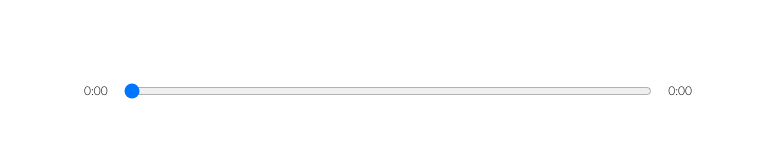
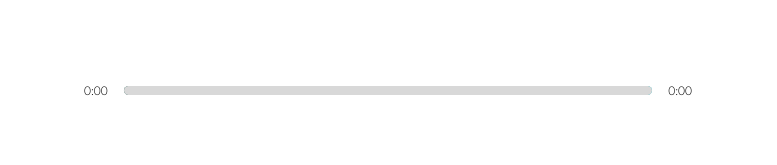
Before and after one commit to RicardVillalba/reproductor, a React (Create React App) app: page / in a window 1280 px wide. Shown: the part 493-658 px from the top of the page, without its empty margins (252-1029 px from the left). Built offline with nearby package versions, Linux system fonts and the light colour scheme.

Commit message:
autoskip and drop bar working

```diff
--- a/src/App.js
+++ b/src/App.js
@@ -13,12 +13,29 @@ function App() {
   const [songInfo, setSongInfo] = useState({
     currentTime: 0,
     duration: 0,
+    animationPercentage: 0,
   });
   const timeUpdateHandler = (e) => {
     const current = e.target.currentTime;
     const duration = e.target.duration;
-    setSongInfo({ ...songInfo, currentTime: current, duration: duration });
+    //calculate percentage
+    const roundedCurrent = Math.round(current);
+    const roundedDuration = Math.round(duration);
+    const animation = Math.round((roundedCurrent / roundedDuration) * 100);
+    setSongInfo({
+      ...songInfo,
+      currentTime: current,
+      duration: duration,
+      animationPercentage: animation,
+    });
   };
+
+  const songEndHandler = async () => {
+    let currentIndex = songs.findIndex((song) => song.id === currentSong.id);
+    await setCurrentSong(songs[(currentIndex + 1) % songs.length]);
+    if (isPlaying) audioRef.current.play();
+  };
+
   const [libraryStatus, setLibraryStatus] = useState(false);
   return (
     <div className="App">
@@ -31,6 +48,9 @@ function App() {
         audioRef={audioRef}
         setSongInfo={setSongInfo}
         songInfo={songInfo}
+        songs={songs}
+        setCurrentSong={setCurrentSong}
+        setSongs={setSongs}
       />
       <Library
         songs={songs}
@@ -46,6 +66,7 @@ function App() {
         onTimeUpdate={timeUpdateHandler}
         onLoadedMetadata={timeUpdateHandler}
         src={currentSong.audio}
+        onEnded={songEndHandler}
       ></audio>
     </div>
   );
--- a/src/components/LibrarySong.js
+++ b/src/components/LibrarySong.js
@@ -9,17 +9,10 @@ const LibrarySong = ({
   isPlaying,
   setSongs,
 }) => {
-  const songSelectHandler = () => {
+  const songSelectHandler = async () => {
     const selectedSong = songs.filter((state) => state.id === id);
-    setCurrentSong(selectedSong[0]);
-    if (isPlaying) {
-      const playPromise = audioRef.current.play();
-      if (playPromise !== undefined) {
-        playPromise.then((audio) => {
-          audioRef.current.play();
-        });
-      }
-    }
+    await setCurrentSong(selectedSong[0]);
+
     const newSong = songs.map((song) => {
       if (song.id === id) {
         return {
@@ -34,6 +27,7 @@ const LibrarySong = ({
       }
     });
     setSongs(newSong);
+    if (isPlaying) audioRef.current.play();
   };
   return (
     <div
--- a/src/components/Player.js
+++ b/src/components/Player.js
@@ -1,4 +1,4 @@
-import React from "react";
+import React, { useEffect } from "react";
 
 import { FontAwesomeIcon } from "@fortawesome/react-fontawesome";
 import {
@@ -8,7 +8,33 @@ import {
   faPause,
 } from "@fortawesome/free-solid-svg-icons";
 
-const Player = ({ isPlaying, setIsPlaying, audioRef, setSongInfo, songInfo }) => {
+const Player = ({
+  isPlaying,
+  setIsPlaying,
+  audioRef,
+  setSongInfo,
+  songInfo,
+  songs,
+  setCurrentSong,
+  currentSong,
+  setSongs,
+}) => {
+  useEffect(() => {
+    const newSong = songs.map((song) => {
+      if (song.id === currentSong.id) {
+        return {
+          ...song,
+          active: true,
+        };
+      } else {
+        return {
+          ...song,
+          active: false,
+        };
+      }
+    });
+    setSongs(newSong);
+  }, [currentSong]);
 
   const playSongHandler = () => {
     if (isPlaying) {
@@ -24,27 +50,60 @@ const Player = ({ isPlaying, setIsPlaying, audioRef, setSongInfo, songInfo }) =>
     setSongInfo({ ...songInfo, currentTime: e.target.value });
     audioRef.current.currentTime = e.target.value;
   };
+
   const getTime = (time) => {
     return (
       Math.floor(time / 60) + ":" + ("0" + Math.floor(time % 60)).slice(-2)
     );
   };
 
+  const skipTrackHandler = async (direction) => {
+    let currentIndex = songs.findIndex((song) => song.id === currentSong.id);
+    if (direction === "skipForward") {
+      await setCurrentSong(songs[(currentIndex + 1) % songs.length]);
+    }
+    if (direction === "skipBack") {
+      if ((currentIndex - 1) % songs.length === -1) {
+        await setCurrentSong(songs[songs.length - 1]);
+        if (isPlaying) audioRef.current.play();
+        return;
+      }
+      await setCurrentSong(songs[(currentIndex - 1) % songs.length]);
+    }
+    if (isPlaying) audioRef.current.play();
+  };
+  //add the styles for the bar
+  const trackAnim = {
+    transform: `translateX(${songInfo.animationPercentage}%)`,
+  };
   return (
     <div className="player">
       <div className="timeController">
         <p>{getTime(songInfo.currentTime)}</p>
+        <div
+          style={{
+            background: `linear-gradient(to right, ${currentSong.color[0]},${currentSong.color[1]})`,
+          }}
+          className="track"
+        >
           <input
             min={0}
-          max={songInfo.duration }
+            max={songInfo.duration}
             onChange={dragHandler}
             value={songInfo.currentTime}
             type="range"
           />
-        <p>{getTime(songInfo.duration)}</p>
+          <div style={trackAnim} className="animateTrack"></div>
+        </div>
+        <p>{songInfo.duration ? getTime(songInfo.duration) : "0:00"}</p>
       </div>
       <div className="playController">
-        <FontAwesomeIcon className="skipBack" size="2x" icon={faAngleLeft} />
+        <FontAwesomeIcon
+          onClick={() => skipTrackHandler("skipBack")}
+          className="skipBack"
+          size="2x"
+          icon={faAngleLeft}
+        />
         <FontAwesomeIcon
           className="play"
           onClick={playSongHandler}
@@ -52,12 +111,12 @@ const Player = ({ isPlaying, setIsPlaying, audioRef, setSongInfo, songInfo }) =>
           icon={isPlaying ? faPause : faPlay}
         />
         <FontAwesomeIcon
+          onClick={() => skipTrackHandler("skipForward")}
           className="skipForward"
           size="2x"
           icon={faAngleRight}
         />
       </div>
-
     </div>
   );
 };
--- a/src/styles/_nav.scss
+++ b/src/styles/_nav.scss
@@ -10,6 +10,7 @@ nav {
     padding: 0.5rem;
     transition: all 0.3s ease;
     text-decoration: none;
+    outline: none;
     &:hover {
       background-color: gainsboro;
       color: white;
--- a/src/styles/_player.scss
+++ b/src/styles/_player.scss
@@ -9,9 +9,12 @@
 .timeController {
   width: 50%;
   display: flex;
+  align-items: center;
   input {
     width: 100%;
-    padding: 1rem 0rem;
+    -webkit-appearance: none;
+    background: transparent;
+    cursor: pointer;
   }
   p {
     padding: 1rem;
@@ -29,3 +32,34 @@
     cursor: pointer;
   }
 }
+
+input[type="range"]:focus {
+  outline: none;
+}
+
+input[type="range"]::-webkit-slider-thumb {
+  -webkit-appearance: none;
+  height: 15px;
+  width: 15px;
+
+}
+
+.track {
+  background: gainsboro;
+  width: 100%;
+  height: 0.6rem;
+  position: relative;
+  border-radius: 1rem;
+  overflow: hidden;
+}
+
+.animateTrack {
+  background: rgb(216, 216, 216);
+  width: 100%;
+  height: 100%;
+  position: absolute;
+  top: 0;
+  left: 0;
+  transform: translateX(0%);
+  pointer-events: none;
+}
```
Also changed, not shown: 1 other file (tests, documents, lock files or other folders). Lines whose indentation alone changed are shown as unchanged.
